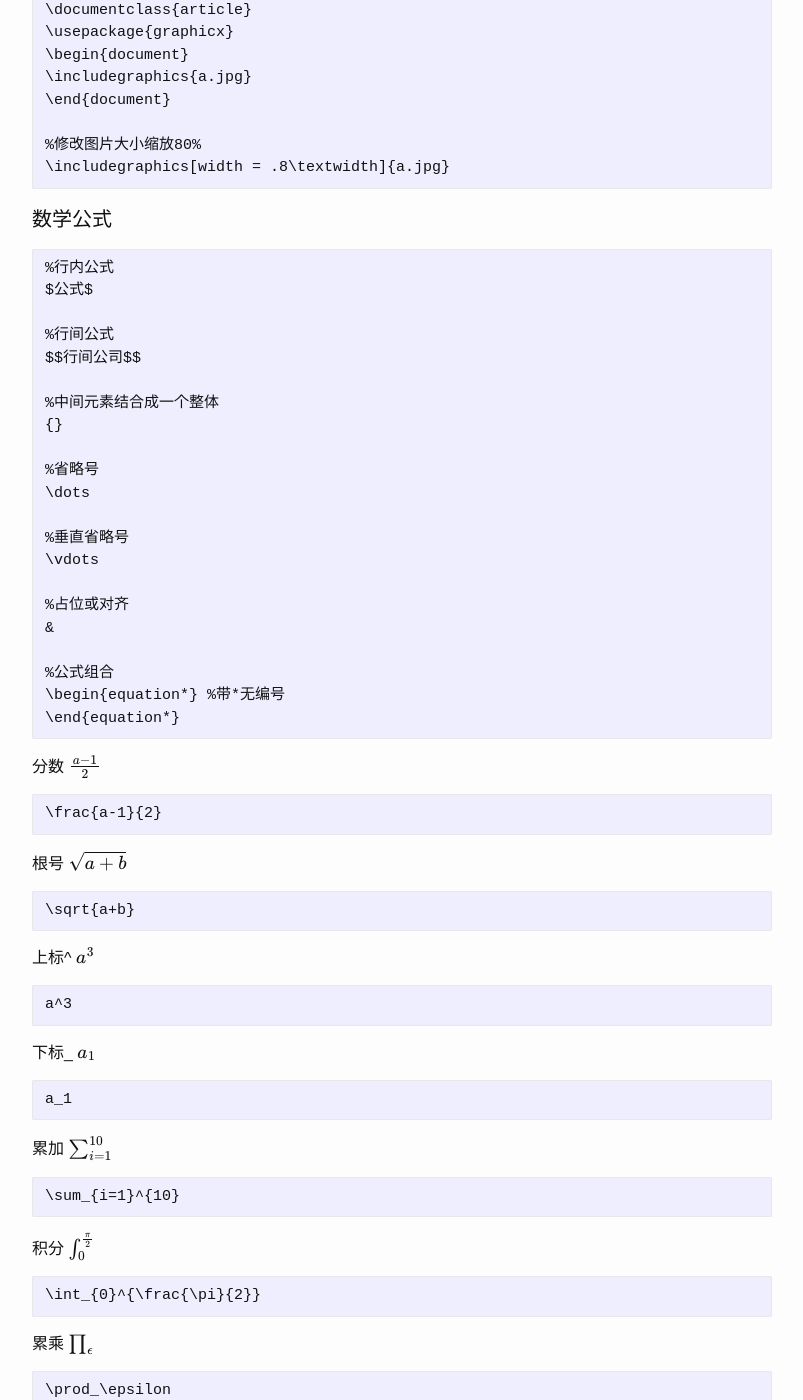
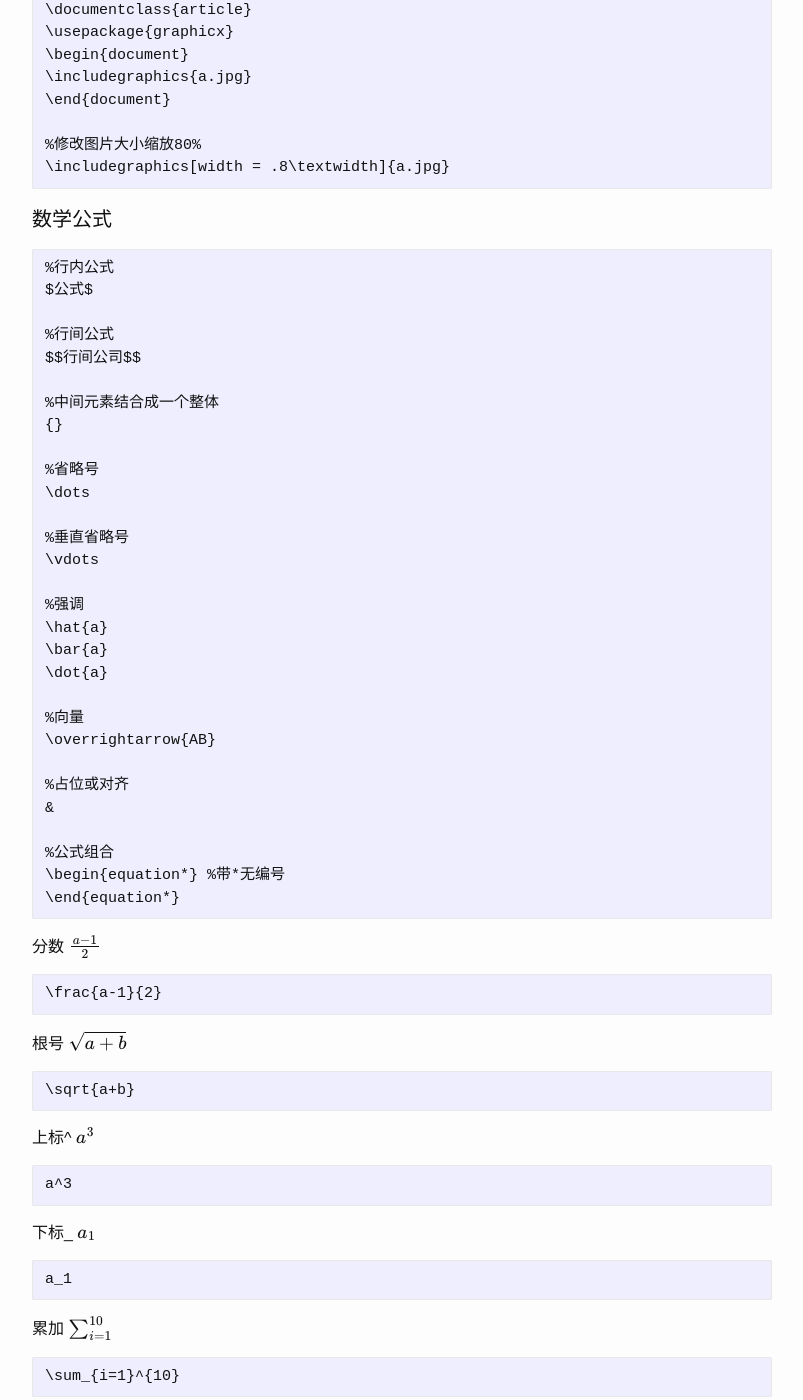
Before and after one commit to josephstalin117/josephstalin117.github.io, a Jekyll site: the page built from _posts/2018-6-23-latex.markdown, in a window 1280 px wide and 1400 px high, scrolled down 1090 px. Shown: the whole window, without its empty margins (238-1041 px from the left). Built offline with Jekyll 4.4.1, drawn with Linux system fonts in a browser that asks for light colours; formulas are drawn with MathJax 3.

Commit message:
Emphasize

```diff
--- a/_posts/2018-6-23-latex.markdown
+++ b/_posts/2018-6-23-latex.markdown
@@ -84,6 +84,14 @@ $$行间公司$$
 
 %垂直省略号
 \vdots
+
+%强调
+\hat{a}
+\bar{a}
+\dot{a}
+
+%向量
+\overrightarrow{AB}
 
 %占位或对齐
 &
```
